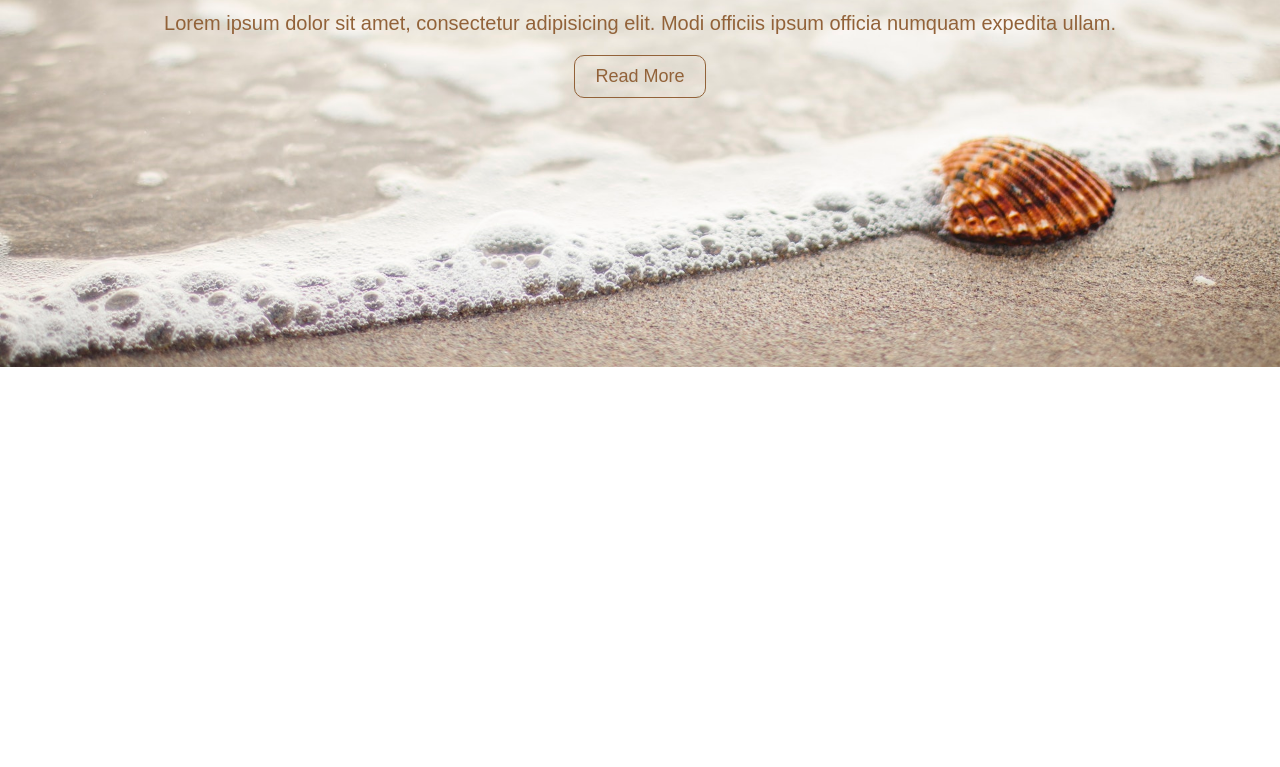
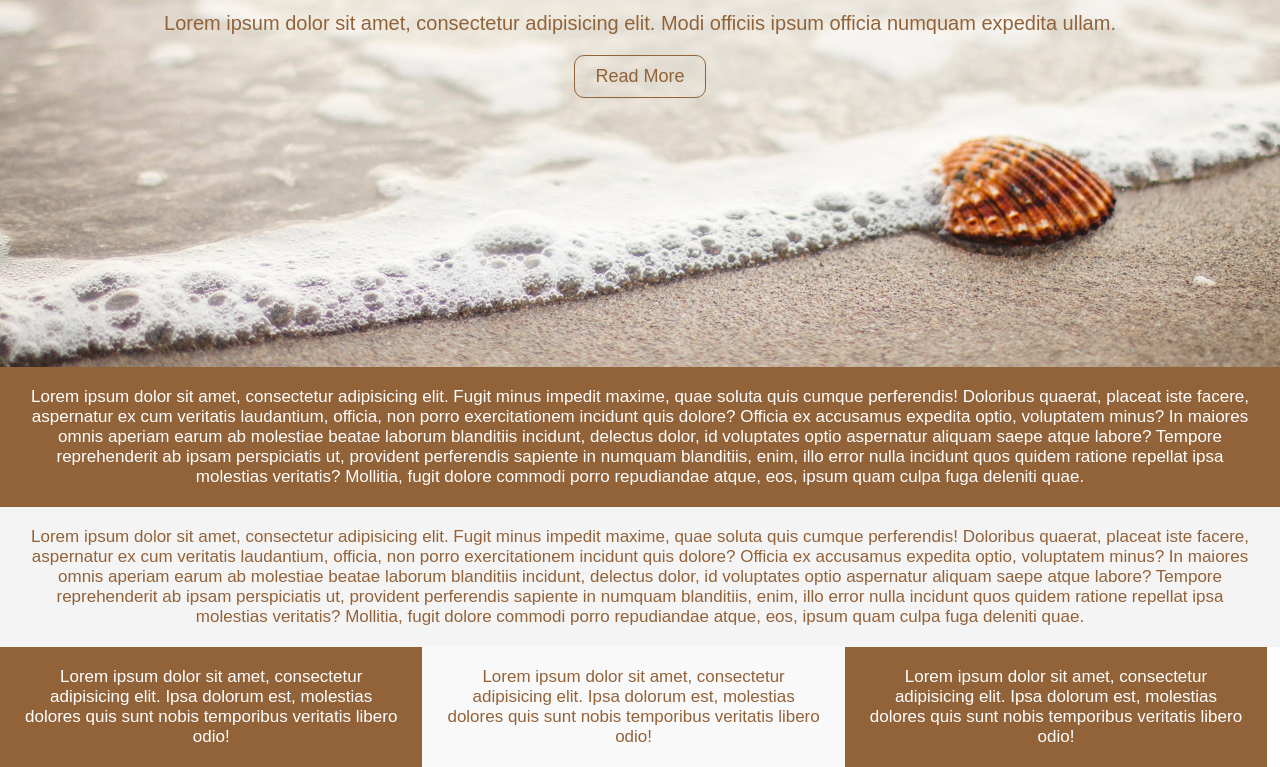
Before and after one commit to arsen39/html_css_train_task, a plain HTML site: page index.html in a window 1280 px wide. Shown: the part 433-1200 px from the top of the page. Before the commit the page ends 800 px from the top, so only its background shows below. Drawn offline with Linux system fonts and the light colour scheme.

Commit message:
Add down blocks

```diff
--- a/assest/css/style.css
+++ b/assest/css/style.css
@@ -1,5 +1,6 @@
 body {
   margin: 0;
+  font-family: Arial, "Helvetica Neue", Helvetica, sans-serif;
 }
 
 header {
@@ -15,7 +16,6 @@ header {
 .header-inner{
   text-align: center;
   padding-top: 40vh;
-  font-family: Arial, "Helvetica Neue", Helvetica, sans-serif;
   color: #926239 ;
   margin: 0px;
 }
@@ -42,3 +42,30 @@ header {
   background-color: #926239;
   color: white;
 }
+
+.odd{
+  background-color: #926239;
+  color: white;
+}
+
+.even{
+color: #926239;
+background-color: #f4f4f4;
+}
+
+.article{
+  padding: 20px;
+  font-size: 17px;
+  text-align: center;
+}
+
+.lin-bl{
+  display: inline-block;
+  box-sizing: border-box;
+  width: 33vw;
+  margin: 0px;
+}
+
+.section4{
+  background-color: #f9f9f9;
+}
--- a/index.html
+++ b/index.html
@@ -8,18 +8,51 @@
   <body>
     <header>
       <div class="header-inner">
-      <h1 class="header-head">Welcome To The Beach</h1>
-      <p class="header-text">
-        Lorem ipsum dolor sit amet, consectetur adipisicing elit. Modi officiis
-        ipsum officia numquam expedita ullam.
-      </p>
-      <button class="header-btn">Read More</button>
+        <h1 class="header-head">Welcome To The Beach</h1>
+        <p class="header-text">
+          Lorem ipsum dolor sit amet, consectetur adipisicing elit. Modi
+          officiis ipsum officia numquam expedita ullam.
+        </p>
+        <button class="header-btn">Read More</button>
+      </div>
+    </header>
+    <section class="articles">
+    <div class="section1 article odd">
+      Lorem ipsum dolor sit amet, consectetur adipisicing elit. Fugit minus
+      impedit maxime, quae soluta quis cumque perferendis! Doloribus quaerat,
+      placeat iste facere, aspernatur ex cum veritatis laudantium, officia, non
+      porro exercitationem incidunt quis dolore? Officia ex accusamus expedita
+      optio, voluptatem minus? In maiores omnis aperiam earum ab molestiae
+      beatae laborum blanditiis incidunt, delectus dolor, id voluptates optio
+      aspernatur aliquam saepe atque labore? Tempore reprehenderit ab ipsam
+      perspiciatis ut, provident perferendis sapiente in numquam blanditiis,
+      enim, illo error nulla incidunt quos quidem ratione repellat ipsa
+      molestias veritatis? Mollitia, fugit dolore commodi porro repudiandae
+      atque, eos, ipsum quam culpa fuga deleniti quae.
     </div>
-    </header>
-    <section class="section"></section>
-    <section class="section"></section>
-    <section class="section"></section>
-    <section class="section"></section>
-    <section class="section"></section>
+    <div class="section2 article even">
+      Lorem ipsum dolor sit amet, consectetur adipisicing elit. Fugit minus
+      impedit maxime, quae soluta quis cumque perferendis! Doloribus quaerat,
+      placeat iste facere, aspernatur ex cum veritatis laudantium, officia, non
+      porro exercitationem incidunt quis dolore? Officia ex accusamus expedita
+      optio, voluptatem minus? In maiores omnis aperiam earum ab molestiae
+      beatae laborum blanditiis incidunt, delectus dolor, id voluptates optio
+      aspernatur aliquam saepe atque labore? Tempore reprehenderit ab ipsam
+      perspiciatis ut, provident perferendis sapiente in numquam blanditiis,
+      enim, illo error nulla incidunt quos quidem ratione repellat ipsa
+      molestias veritatis? Mollitia, fugit dolore commodi porro repudiandae
+      atque, eos, ipsum quam culpa fuga deleniti quae.
+    </div>
+    <div class="section3 article lin-bl odd">
+      Lorem ipsum dolor sit amet, consectetur adipisicing elit. Ipsa dolorum
+      est, molestias dolores quis sunt nobis temporibus veritatis libero odio!
+    </div><div class="section4 article lin-bl even">
+      Lorem ipsum dolor sit amet, consectetur adipisicing elit. Ipsa dolorum
+      est, molestias dolores quis sunt nobis temporibus veritatis libero odio!
+    </div><div class="section5 article lin-bl odd">
+      Lorem ipsum dolor sit amet, consectetur adipisicing elit. Ipsa dolorum
+      est, molestias dolores quis sunt nobis temporibus veritatis libero odio!
+    </div>
+  </section>
   </body>
 </html>
```
